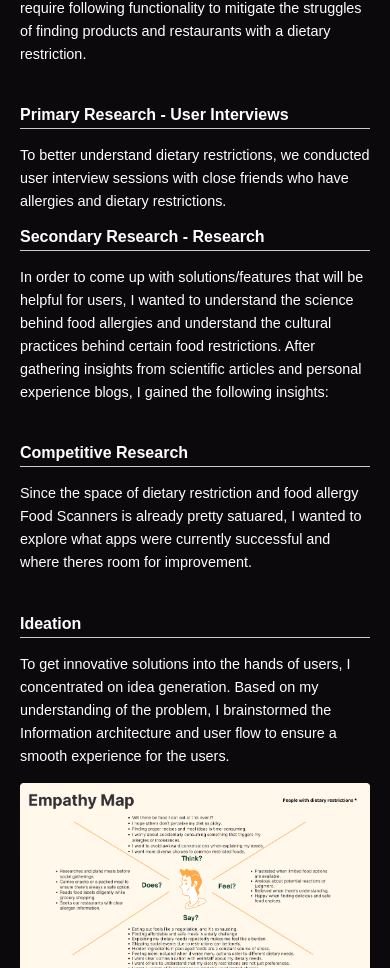
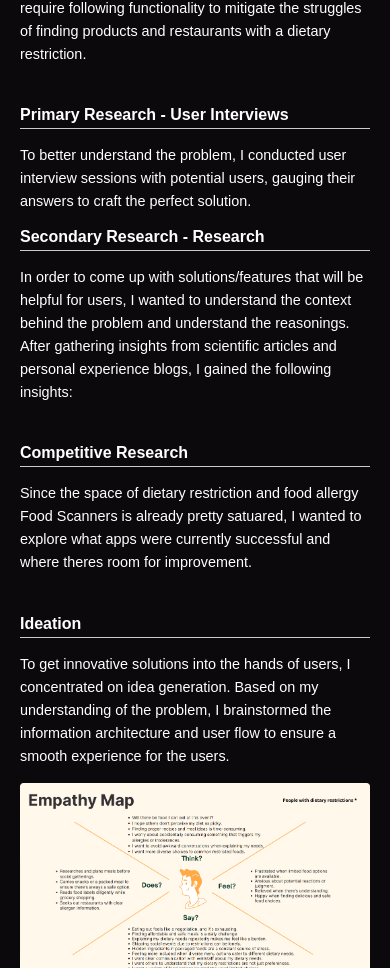
Before and after one commit to joudall/portfolio, a React (Create React App) app: page /case-study/0 in a window 390 px wide. Shown: the part 1594-2562 px from the top of the page. Built offline with nearby package versions, Linux system fonts and the light colour scheme; a web font is replaced by a local one.

Commit message:
updated sentences

```diff
--- a/src/casestudy/Casestudy.js
+++ b/src/casestudy/Casestudy.js
@@ -56,14 +56,14 @@ const CaseStudy = () => {
       </div>
       <div className="research">
         <h3>Primary Research - User Interviews</h3>
-        <p>To better understand dietary restrictions, we conducted user interview sessions with close friends who have allergies and dietary restrictions.</p>
+        <p>To better understand the problem, I conducted user interview sessions with potential users, gauging their answers to craft the perfect solution.</p>
         {project.userInterviews && project.userInterviews.map((userInterview, index) => (
           <div key={index} className="userInterview">
             <p>{userInterview.text}</p>
           </div>
         ))}
         <h3>Secondary Research - Research</h3>
-        <p>In order to come up with solutions/features that will be helpful for users, I wanted to understand the science behind food allergies and understand the cultural practices behind certain food restrictions. After gathering insights from scientific articles and personal experience blogs, I gained the following insights:</p>
+        <p>In order to come up with solutions/features that will be helpful for users, I wanted to understand the context behind the problem and understand the reasonings. After gathering insights from scientific articles and personal experience blogs, I gained the following insights:</p>
         {project.research && project.research.map((research, index) => (
           <div key={index} className="research">
             <p>{research.text}</p>
@@ -81,7 +81,7 @@ const CaseStudy = () => {
       </div>
       <div className="ideation">
         <h3>Ideation</h3>
-        <p>To get innovative solutions into the hands of users, I concentrated on idea generation. Based on my understanding of the problem, I brainstormed the Information architecture and user flow to ensure a smooth experience for the users.</p>
+        <p>To get innovative solutions into the hands of users, I concentrated on idea generation. Based on my understanding of the problem, I brainstormed the information architecture and user flow to ensure a smooth experience for the users.</p>
         {project.empathymap && <img src={project.empathymap} alt="empathy map" />}
         {project.affinitydiagram && <img src={project.affinitydiagram} alt="affinity map" />}
         {project.userpersonapic && <img src={project.userpersonapic} alt="user persona" />}
--- a/src/styles/projects.css
+++ b/src/styles/projects.css
@@ -185,7 +185,7 @@
   }
 
   .project-media, .first-project {
-    max-width: 100%;
+    width: 100%;
     height: auto;
   }
 
```
